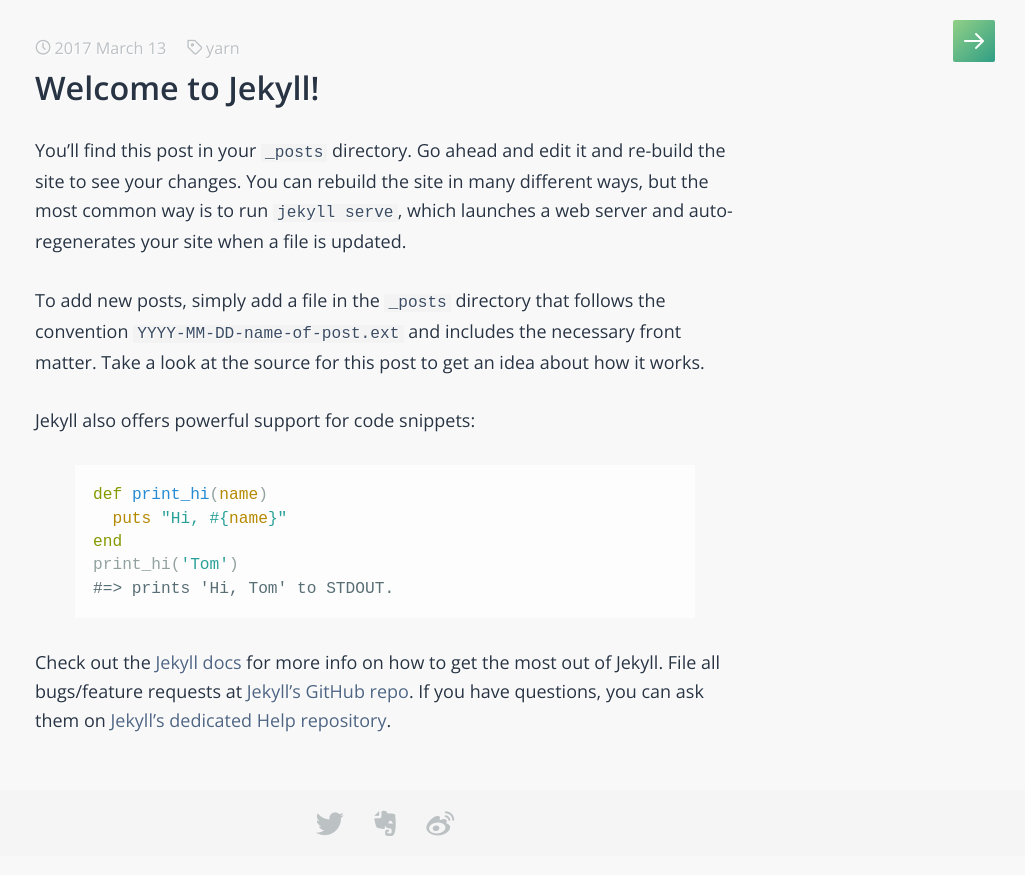
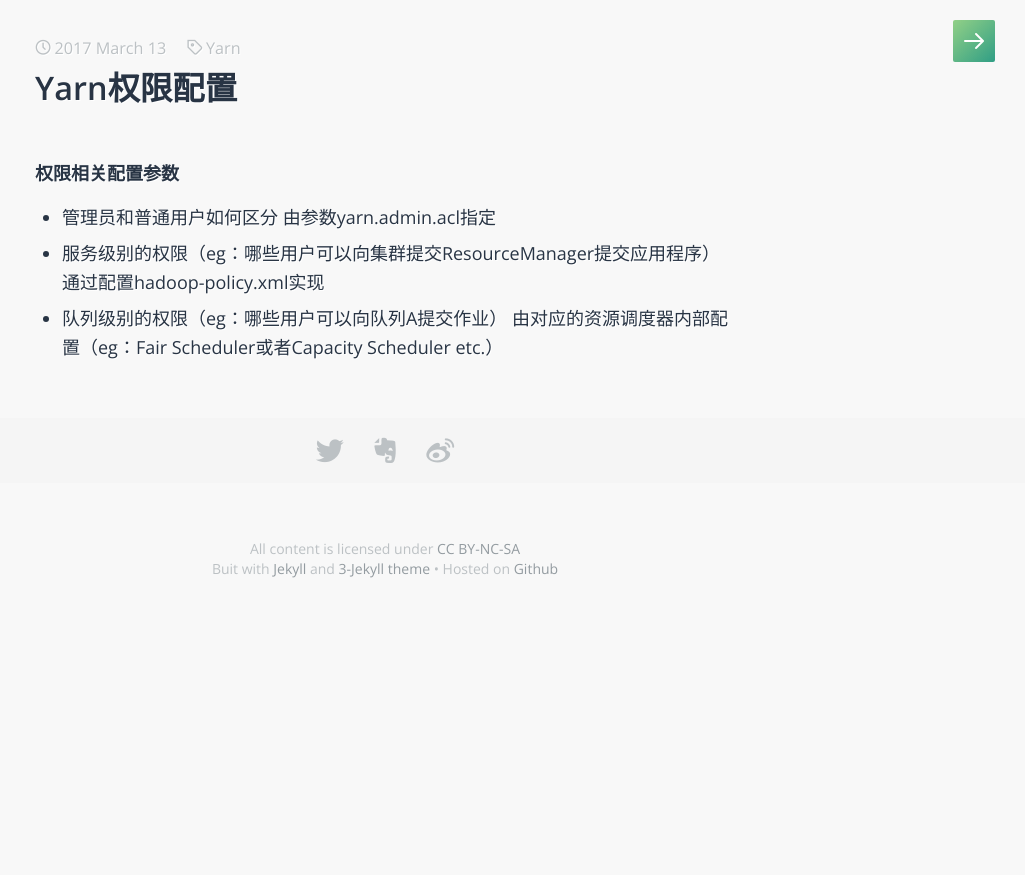
Before and after one commit to kuncle/kuncle.github.io, a Jekyll site: the page built from _posts/2017-03-13-yarn-acl.markdown, in a window 1280 px wide. Shown: the top 875 px of the page, without its empty margins (255-1280 px from the left). Built offline with Jekyll 4.4.1, drawn with Linux system fonts in a browser that asks for light colours; some web fonts are replaced.

Commit message:
update yarn acl

```diff
--- a/_posts/2017-03-13-yarn-acl.markdown
+++ b/_posts/2017-03-13-yarn-acl.markdown
@@ -1,26 +1,14 @@
 ---
 layout: post
-title:  "Welcome to Jekyll!"
+title:  "Yarn权限配置"
 date:   2017-03-13 21:25:00
-categories: add yarn acl
-tags: yarn
+categories: Hadoop
+tags: Yarn
 ---
-You’ll find this post in your `_posts` directory. Go ahead and edit it and re-build the site to see your changes. You can rebuild the site in many different ways, but the most common way is to run `jekyll serve`, which launches a web server and auto-regenerates your site when a file is updated.
-
-To add new posts, simply add a file in the `_posts` directory that follows the convention `YYYY-MM-DD-name-of-post.ext` and includes the necessary front matter. Take a look at the source for this post to get an idea about how it works.
-
-Jekyll also offers powerful support for code snippets:
-
-{% highlight ruby %}
-def print_hi(name)
-  puts "Hi, #{name}"
-end
-print_hi('Tom')
-#=> prints 'Hi, Tom' to STDOUT.
-{% endhighlight %}
-
-Check out the [Jekyll docs][jekyll] for more info on how to get the most out of Jekyll. File all bugs/feature requests at [Jekyll’s GitHub repo][jekyll-gh]. If you have questions, you can ask them on [Jekyll’s dedicated Help repository][jekyll-help].
-
-[jekyll]:      http://jekyllrb.com
-[jekyll-gh]:   https://github.com/jekyll/jekyll
-[jekyll-help]: https://github.com/jekyll/jekyll-help
+#### 权限相关配置参数
+* 管理员和普通用户如何区分
+	由参数yarn.admin.acl指定
+* 服务级别的权限（eg：哪些用户可以向集群提交ResourceManager提交应用程序）
+	通过配置hadoop-policy.xml实现
+* 队列级别的权限（eg：哪些用户可以向队列A提交作业）
+	由对应的资源调度器内部配置（eg：Fair Scheduler或者Capacity Scheduler etc.）
```
